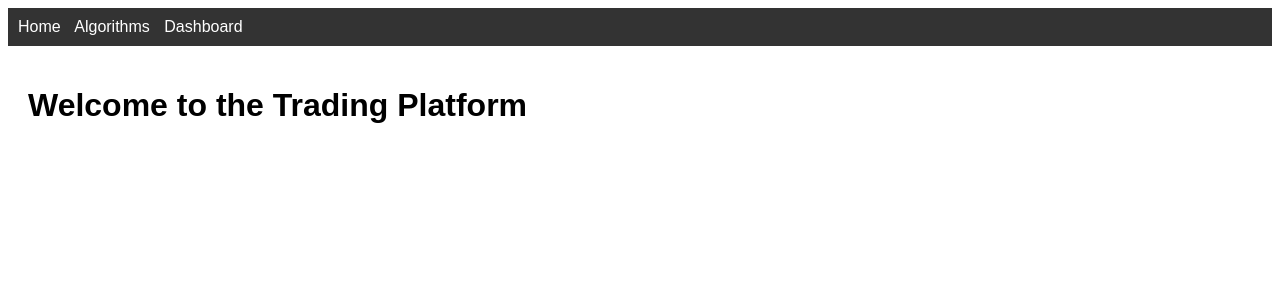
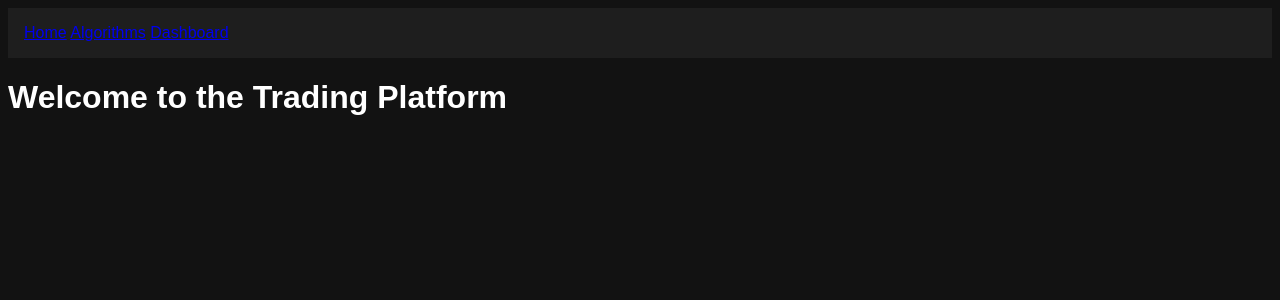
Before and after one commit to szymanski52/traddle, a Flask app: page / in a window 1280 px wide. Shown: the top 300 px of the page. Run offline with Flask 3, Linux system fonts and the light colour scheme; parts of the project's set-up code (start-up, migrations or seed data) failed here and were passed over.

Commit message:
Update style.css

```diff
--- a/static/style.css
+++ b/static/style.css
@@ -1,19 +1,44 @@
 body {
+    background-color: #121212;
+    color: #ffffff;
     font-family: Arial, sans-serif;
 }
 
 nav {
-    background-color: #333;
-    color: white;
-    padding: 10px;
+    background-color: #1e1e1e;
+    padding: 1em;
 }
 
-nav a {
-    color: white;
-    margin-right: 10px;
+nav ul {
+    list-style-type: none;
+    padding: 0;
+}
+
+nav ul li {
+    display: inline;
+    margin-right: 1em;
+}
+
+nav ul li a {
+    color: #ffffff;
     text-decoration: none;
 }
 
-.content {
-    padding: 20px;
+.container {
+    margin: 2em;
 }
+
+h1, h2 {
+    color: #ffffff;
+}
+
+.table-striped tbody tr:nth-of-type(odd) {
+    background-color: #323232;
+}
+
+.table-striped tbody tr:nth-of-type(even) {
+    background-color: #1e1e1e;
+}
+
+.table-striped th {
+    background-color: #1e
```
